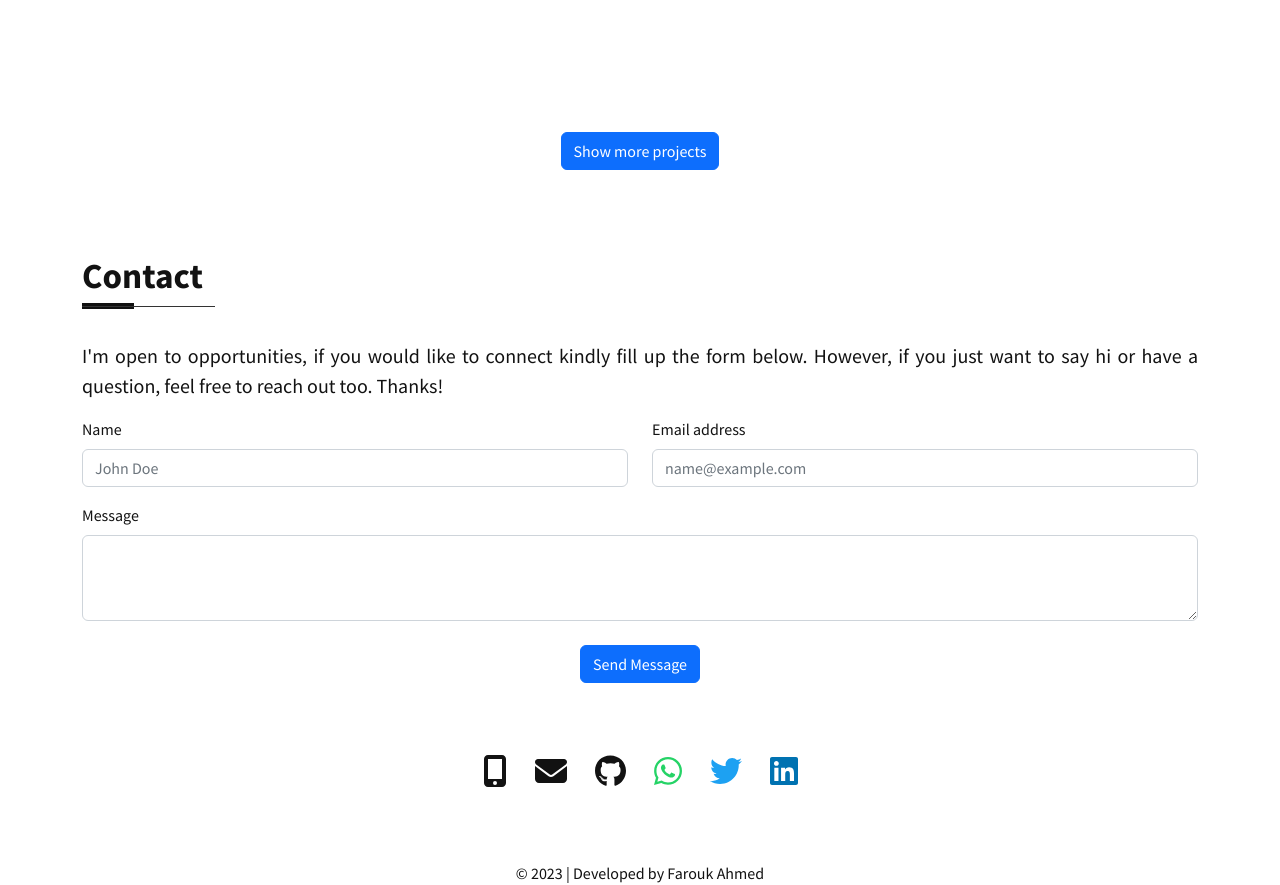
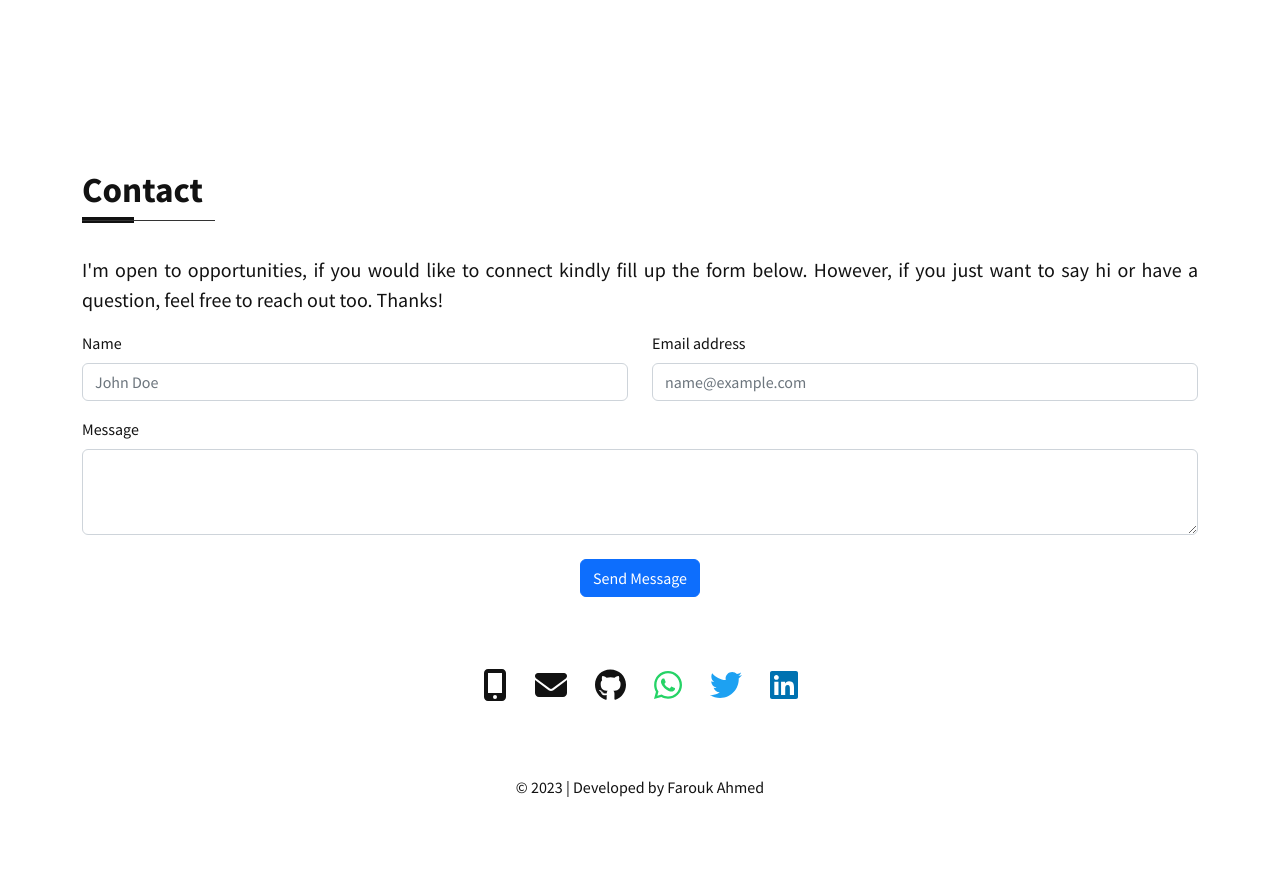
Before and after one commit to Akukzeey/farouk-ahmed-portfolio, a Next.js app: page / in a window 1280 px wide. Shown: the part 4600-5485 px from the top of the page. After the commit the page ends 5399 px from the top, so only its background shows below. Built offline with nearby package versions, Linux system fonts and the light colour scheme.

Commit message:
Removing show more projects

```diff
--- a/components/Projects.js
+++ b/components/Projects.js
@@ -10,11 +10,6 @@ function Projects() {
         <div id="projects">
             <h1 className="heading" data-aos="fade-up">Projects</h1>
             <ProjectList />
-            <div className={more ? "d-none" : "d-block"}>
-                <div className="d-flex justify-content-center mb-5">
-                    <button onClick={() => setMore(!more)} className="btn btn-primary">Show more projects</button>
-                </div>
-            </div>
         </div>
     )
 }
```
